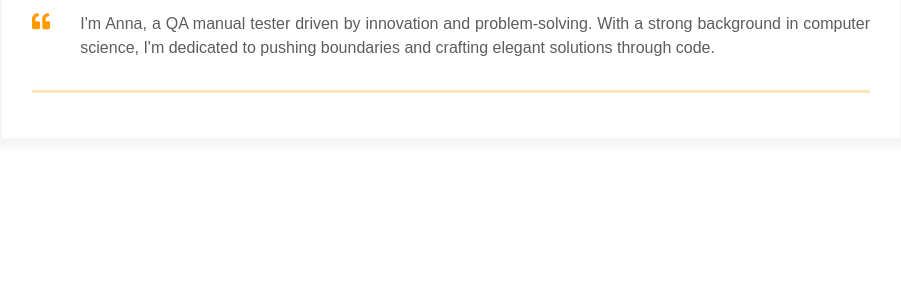
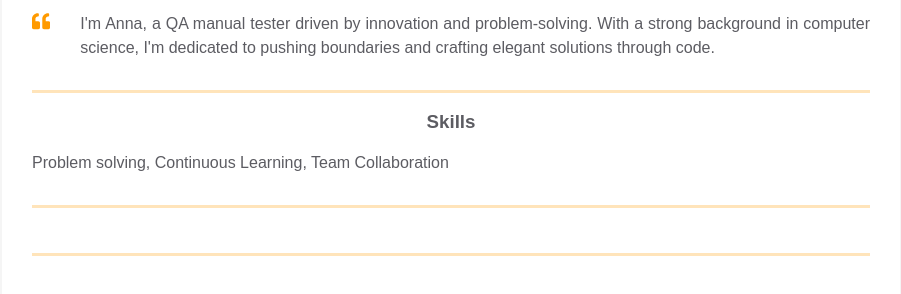
Before and after one commit to AnnaChaika1/homepage, a plain HTML site: page index.html in a window 1280 px wide. Shown: the part 338-632 px from the top of the page, without its empty margins (189-1090 px from the left). Drawn offline with Linux system fonts and the light colour scheme.

Commit message:
Experience block template

```diff
--- a/index.html
+++ b/index.html
@@ -79,6 +79,23 @@
             </div>
           </div>
         </div>
+        <div class="container">
+          <div class="resume__block">
+            <div class="skills">
+              <h3 class="skills__header">Skills</h3>
+              <p class="skills__text">Problem solving, Continuous Learning, Team Collaboration</p>
+            </div>
+          </div>
+        </div>
+        <div class="container">
+          <div class="resume__block">
+            <div class="main-info fh">
+              <div class="experiences"></div>
+
+              <div class="additional-info fv"></div>
+            </div>
+          </div>
+        </div>
       </div>
     </main>
   </body>
```
